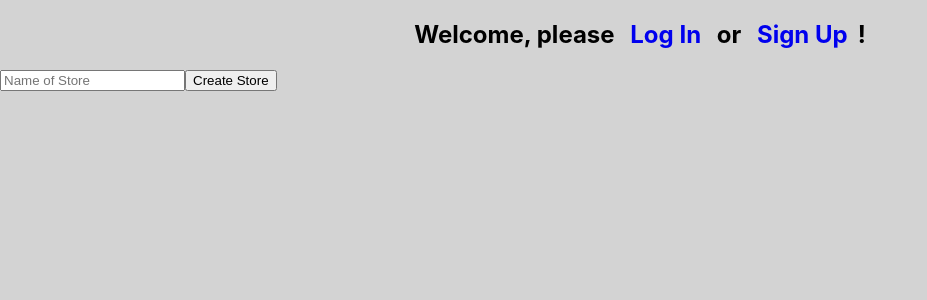
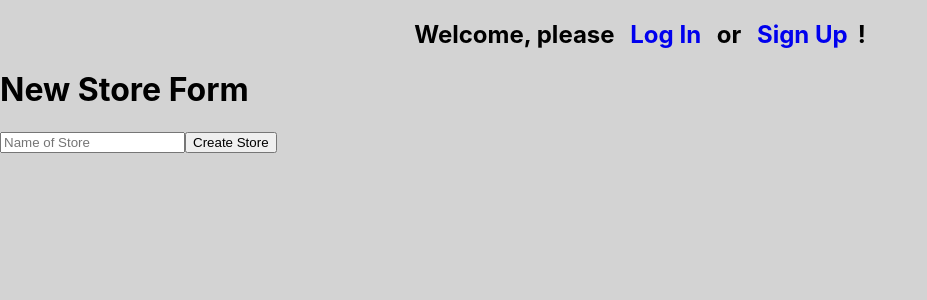
Before and after one commit to JaysonKesterson/react-final-project-frontend, a React (Create React App) app: page /stores/new in a window 1280 px wide. Shown: the top 300 px of the page, without its empty margins (0-927 px from the left). Built offline with nearby package versions, Linux system fonts and the light colour scheme; no server answers.

Commit message:
adding title to create store form

```diff
--- a/src/components/createStoreForm.js
+++ b/src/components/createStoreForm.js
@@ -16,10 +16,13 @@ const createStoreForm = ( props ) => {
     }
 
     return (
+        <div>
+        <h1>New Store Form</h1>
         <form onSubmit={handleOnSubmit}>
             <input name="name" onChange={handleChange} value={props.name} placeholder={"Name of Store"}/>
             <input type="submit" value="Create Store"/>
         </form>
+        </div>
     )};
 
     const mapStateToProps = state => {
```
